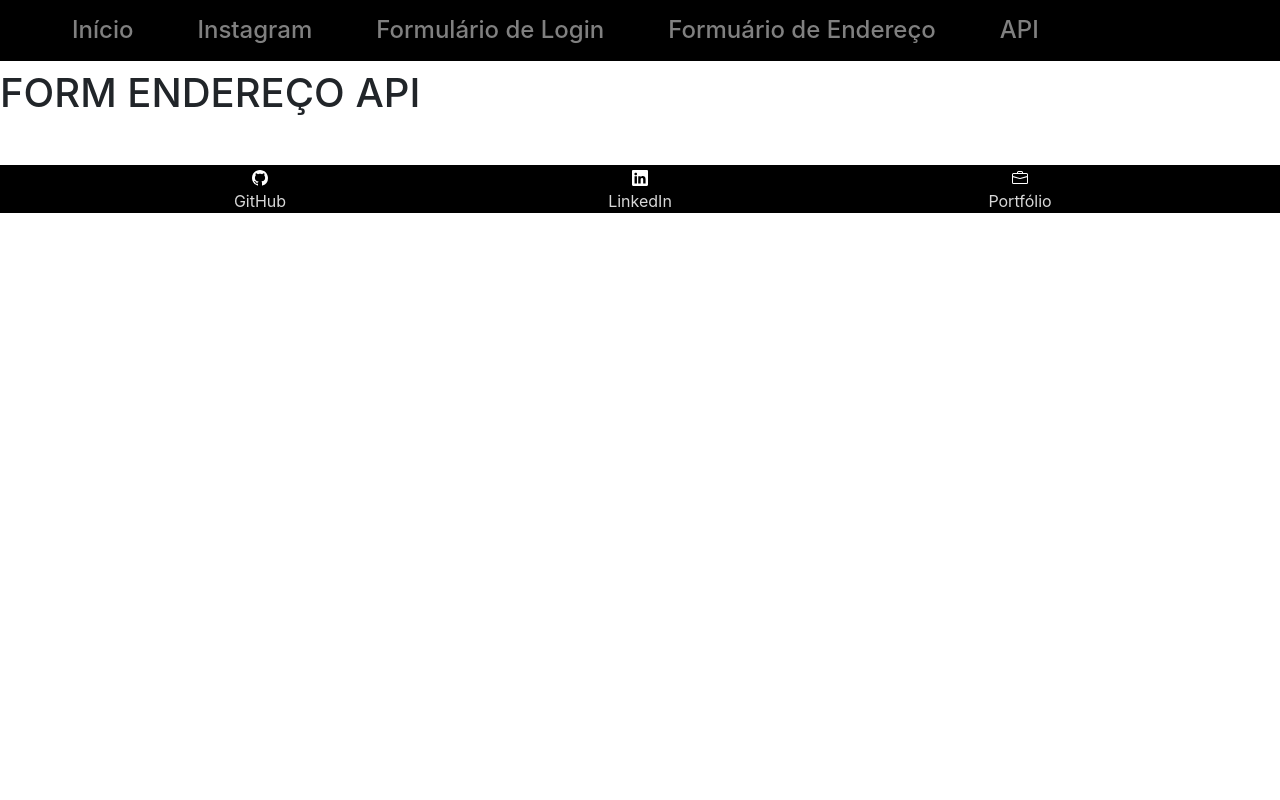
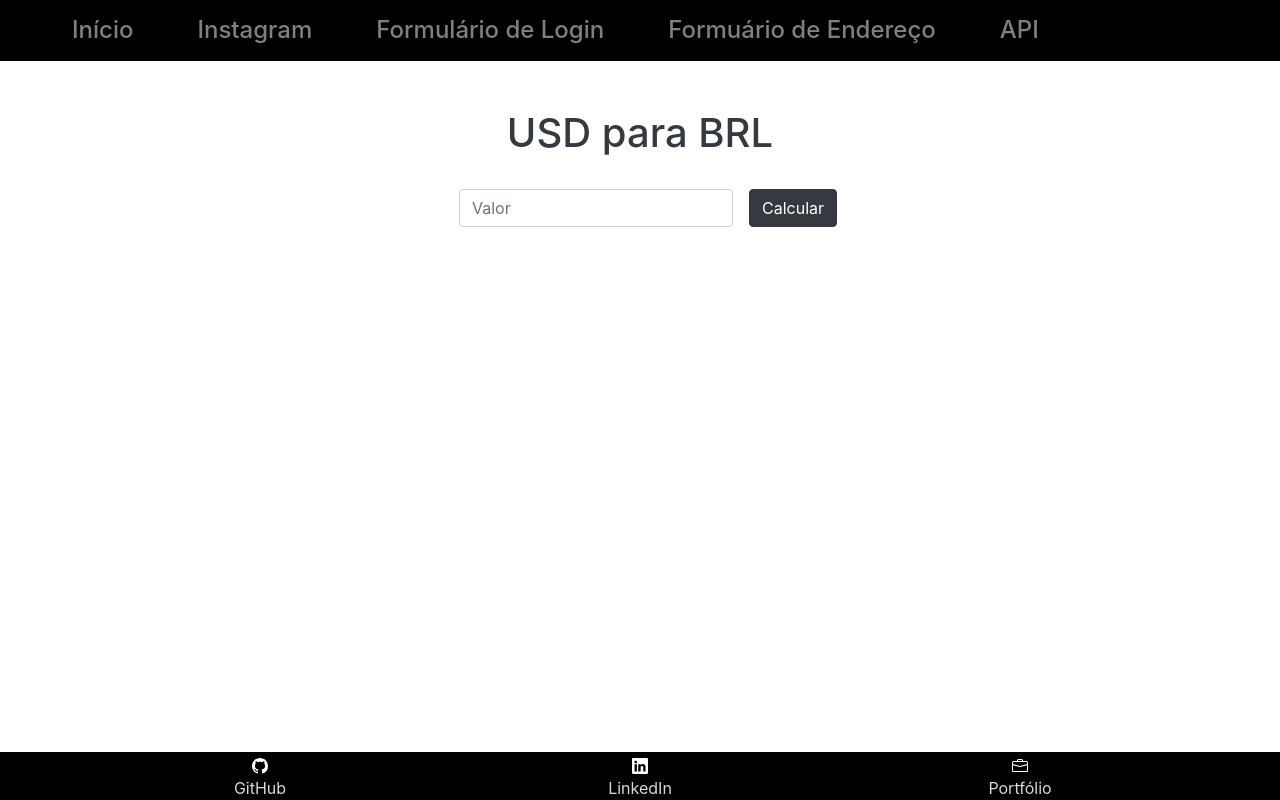
Before and after one commit to Th3mike/projeto-desafios, a Nuxt app: page /form-endereco-api in a window 1280 px wide. Built offline with nearby package versions, Linux system fonts and the light colour scheme.

Commit message:
até o momento estou a procura de uma api para fazer a conversão

```diff
--- a/components/footer.vue
+++ b/components/footer.vue
@@ -72,7 +72,7 @@ a:hover {
 }
 @media only screen and (max-width: 1280px) {
   footer {
-    position: relative;
+    position: fixed;
     bottom:0;
     left:0;
   }
--- a/layouts/default.vue
+++ b/layouts/default.vue
@@ -20,6 +20,13 @@ export default {
 </script>
 
 <style>
+@media only screen and (max-width: 1280px) {
+  main {
+    width: 100%;
+    height: 700px;
+    margin: 0 auto;
+  }
+}
 @media only screen and (max-width: 600px) {
   main {
     width: 100%;
--- a/pages/form-endereco-api.vue
+++ b/pages/form-endereco-api.vue
@@ -1,69 +1,43 @@
 <template>
-  <div class="App">
-    <h1>FORM ENDEREÇO API</h1>
+  <div class="container d-flex justify-content-center mt-5 mb-5">
+    <div>
+    <h1 class="text-center display-6 text-dark">USD para BRL</h1>
+    <br>
+    <form class="form-inline">
+      <div class="form-group mx-sm-3 mb-2" id="app">
+        <input
+          type="text"
+          class="form-control"
+          placeholder="Valor"
+          v-model="valor"
+          onkeypress="return event.charCode >= 48 && event.charCode <= 57"
+        />
+      </div>
+      <button type="submit" class="btn btn-dark mb-2">Calcular</button>
+    </form>
+    </div>
   </div>
 </template>
 
-
 <script>
-import axios from "axios";
 export default {
-  name: "App",
+  name: "app",
   data() {
-    return {};
+    return {
+      valor: null,
+      resultado: null,
+      data: null,
+    };
   },
   methods: {
-    converter() {
-      var https = require("https");
-
-      function convertCurrency(amount, fromCurrency, toCurrency, cb) {
-        var apiKey = "your-api-key-here";
-
-        fromCurrency = encodeURIComponent(fromCurrency);
-        toCurrency = encodeURIComponent(toCurrency);
-        var query = fromCurrency + "_" + toCurrency;
-
-        var url =
-          "https://api.currconv.com/api/v7/convert?q=" +
-          query +
-          "&compact=ultra&apiKey=" +
-          apiKey;
-
-        https
-          .get(url, function (res) {
-            var body = "";
-
-            res.on("data", function (chunk) {
-              body += chunk;
-            });
-
-            res.on("end", function () {
-              try {
-                var jsonObj = JSON.parse(body);
-
-                var val = jsonObj[query];
-                if (val) {
-                  var total = val * amount;
-                  cb(null, Math.round(total * 100) / 100);
-                } else {
-                  var err = new Error("Value not found for " + query);
-                  console.log(err);
-                  cb(err);
-                }
-              } catch (e) {
-                console.log("Parse error: ", e);
-                cb(e);
-              }
-            });
-          })
-          .on("error", function (e) {
-            console.log("Got an error: ", e);
-            cb(e);
-          });
-
-        convertCurrency(10, "USD", "PHP", function (err, amount) {
-          console.log(amount);
-        });
+    onlynumber(evt) {
+      var theEvent = evt || window.event;
+      var key = theEvent.keyCode || theEvent.which;
+      key = String.fromCharCode(key);
+      var regex = /^[0-9.]+$/;
+      if (!regex.test(key)) {
+        theEvent.returnValue = false;
+        if (theEvent.preventDefault) theEvent.preventDefault();
       }
     },
   },
--- a/pages/form-endereco.vue
+++ b/pages/form-endereco.vue
@@ -1,5 +1,5 @@
 <template>
-  <div class="container d-flex justify-content-center app custom-h">
+  <div class="container d-flex justify-content-center">
     <div>
       <h3 class="display-3 text-dark">Consulte seu CEP</h3>
       <form method="get" action=".">
@@ -149,14 +149,17 @@ img {
   bottom: 0;
 }
 @media only screen and (max-width: 1280px) {
+  label {
+    font-size: 15px;
+  }
   input {
-    height: 30px;
+    height: 20px;
   }
   img {
-    display: none;
+    position: fixed;
   }
   h3 {
-    font-size: 40px;
+    font-size: 30px;
   }
 }
 @media only screen and (max-width: 600px) {
--- a/pages/form-login.vue
+++ b/pages/form-login.vue
@@ -123,7 +123,7 @@ img {
     margin-top: -1%;
   }
   img {
-    display: none;
+    display: fixed;
   }
   h3 {
     font-size: 55px;
```
